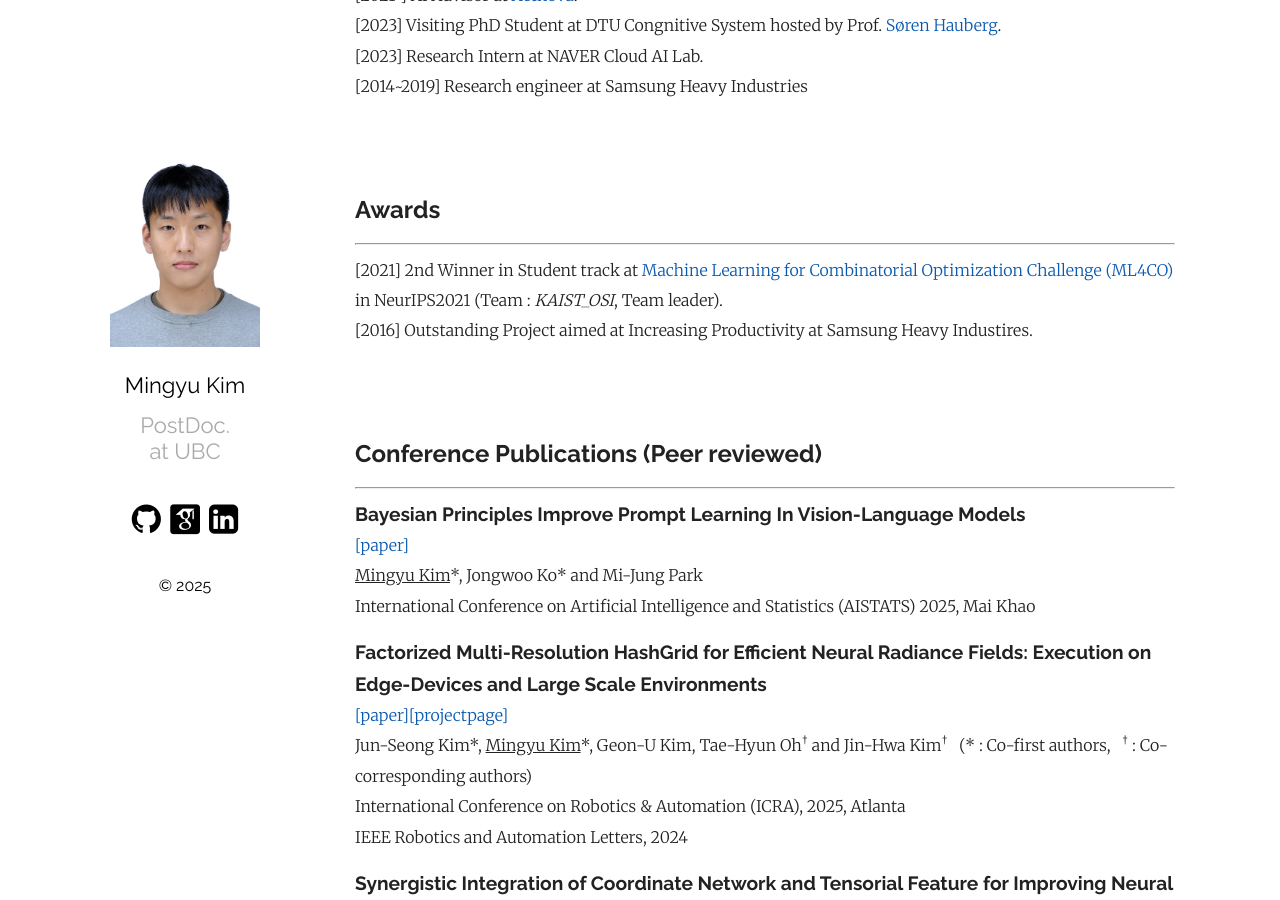
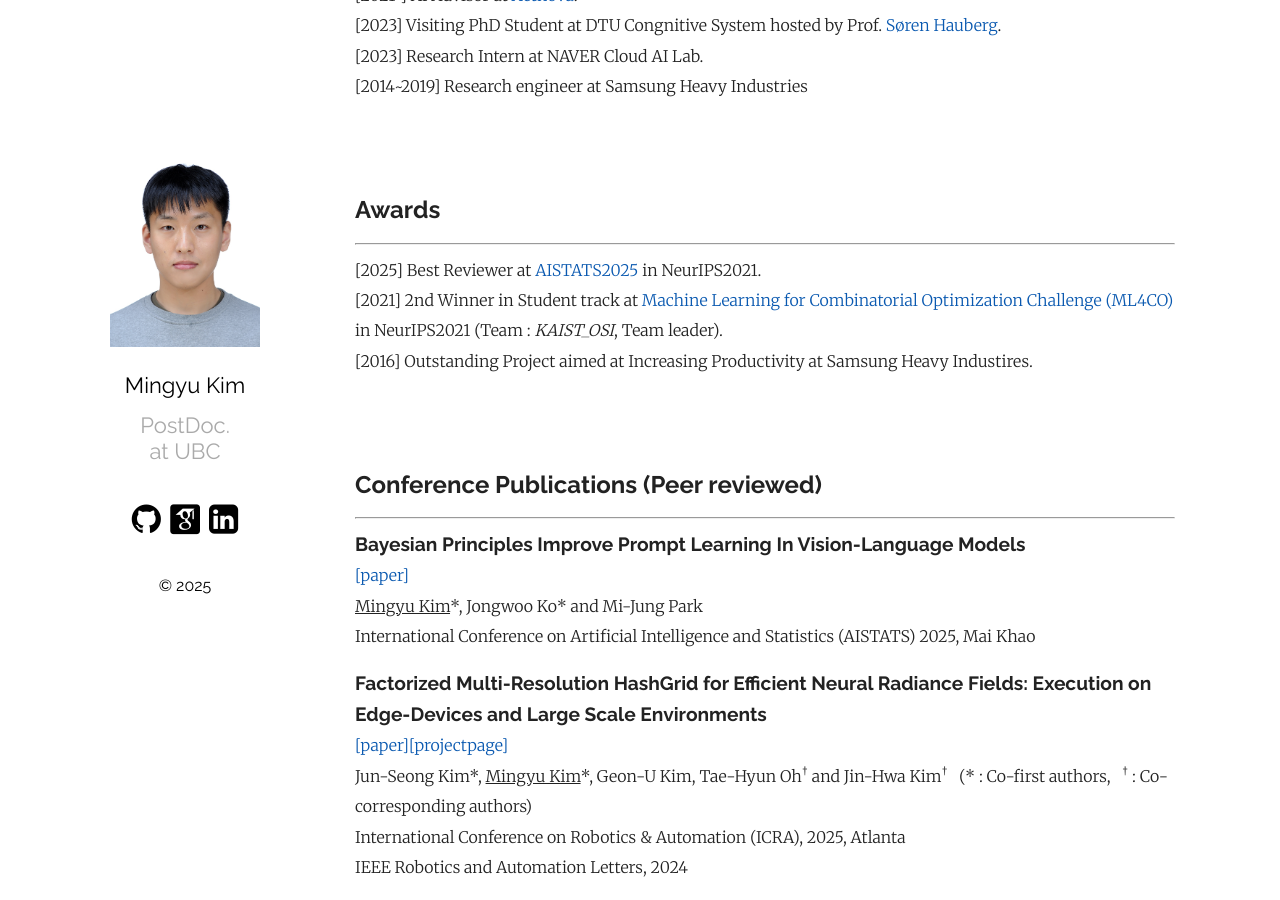
Before and after one commit to MingyuKim87/MingyuKim87.github.io, a Jekyll site: the page built from index.md, in a window 1280 px wide and 900 px high, scrolled down 591 px. Built offline with Jekyll 4.4.1, drawn with Linux system fonts in a browser that asks for light colours; some web fonts are replaced.

Commit message:
Update index.md

```diff
--- a/index.md
+++ b/index.md
@@ -30,6 +30,7 @@ Email : mgyu.kim [at] ubc.ca
 ## Awards
 <hr>
 
+[2025] Best Reviewer at [AISTATS2025][AISTATS2025_review] in NeurIPS2021.
 [2021] 2nd Winner in Student track at [Machine Learning for Combinatorial Optimization Challenge (ML4CO)][ML4CO] in NeurIPS2021 (Team : *KAIST_OSI*, Team leader).
 [2016] Outstanding Project aimed at Increasing Productivity at Samsung Heavy Industires.
 
@@ -201,3 +202,4 @@ Journal of the Society of Korea Industrial and Systems Engineering (*Domestic*),
 [tensor_refine_workshop]: https://openreview.net/forum?id=28zXoRIcZd&referrer=%5BAuthor%20Console%5D(%2Fgroup%3Fid%3DNeurIPS.cc%2F2023%2FWorkshop%2FDeep_Inverse%2FAuthors%23your-submissions)
 [safe_denoiser_workshop]: https://openreview.net/forum?id=R9lU8ZeJjS
 [ellis]: https://ellis.eu/phd-postdoc
+[AISTATS2025_review]: https://aistats.org/aistats2025/awards.html
```
